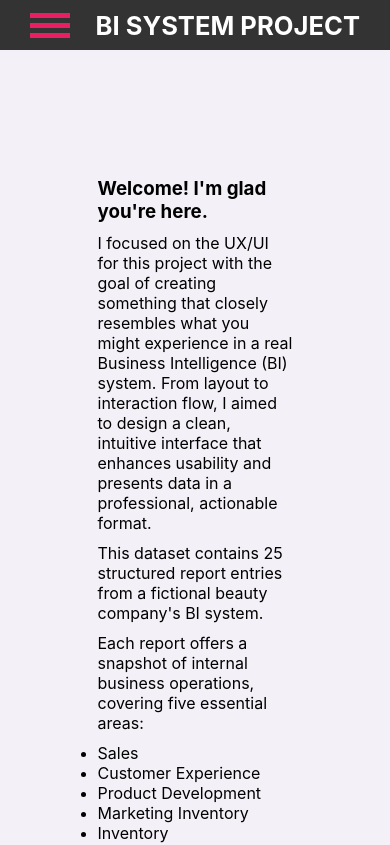
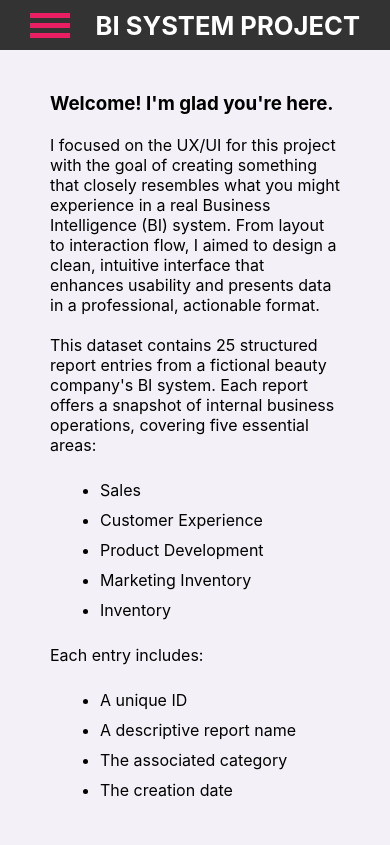
Before and after one commit to Tendaik96/TKChorleyGroup, a React (Create React App) app: page / in a window 390 px wide. Shown: the top 845 px of the page. Built offline with nearby package versions, Linux system fonts and the light colour scheme.

Commit message:
responsive design for home page complete

```diff
--- a/src/Pages/Home/Home.module.css
+++ b/src/Pages/Home/Home.module.css
@@ -1,16 +1,37 @@
-.homeBody{
-    background-color: #F3F0F7;
+.homeBody {
+  background-color: #f3f0f7;
   min-height: 100vh;
   padding-top: 50px;
-
 }
 
-.homeBody div{
-    width: 50%;
+.homeBody div {
+  width: 700px;
   display: flex;
   flex-direction: column;
-    gap: 10px;
+  gap: 20px;
   justify-content: center;
   margin: 15vh auto;
   padding-bottom: 15vh;
 }
+
+.homeBody div ul {
+  margin-left: 50px;
+}
+
+.homeBody div ul li {
+  line-height: 30px;
+}
+
+@media only screen and (max-width: 845px){
+    .homeBody{
+        padding-right:50px;
+        padding-left: 50px;
+    }
+
+    .homeBody div {
+        width: 100%;
+        margin: 5vh auto;
+        padding-bottom: 5vh;
+    }
+
+}
--- a/src/Pages/Home/Home.tsx
+++ b/src/Pages/Home/Home.tsx
@@ -19,8 +19,7 @@ export default function Home() {
           <p>
             This dataset contains 25 structured report entries from a fictional
             beauty company's BI system.
-          </p>
-          <p>
+
             Each report offers a snapshot of internal business operations,
             covering five essential areas:
           </p>
```
Lines whose indentation alone changed are shown as unchanged.
